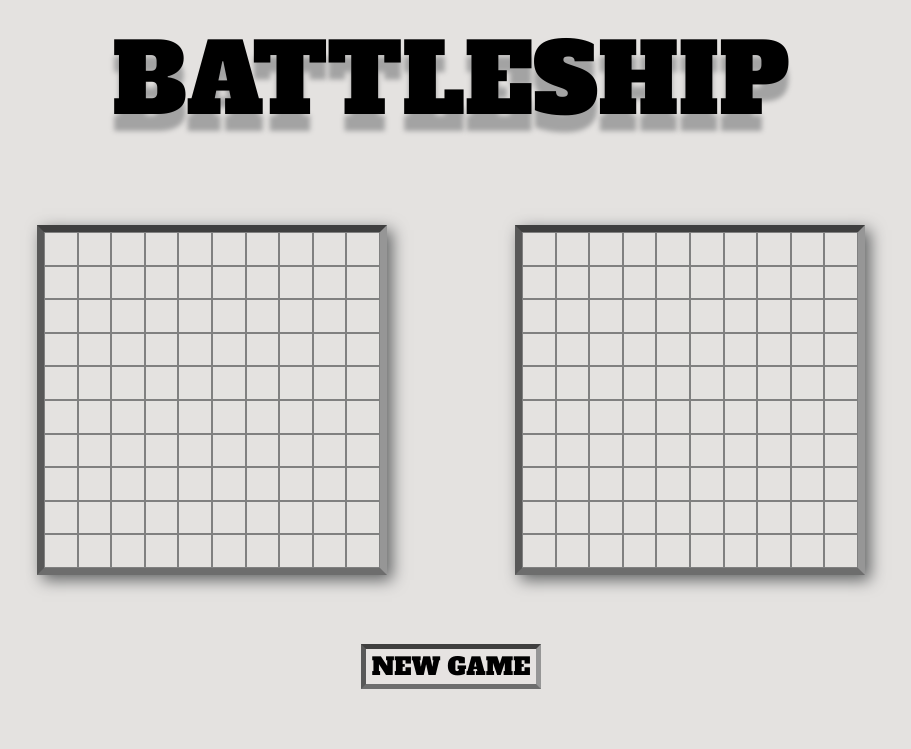
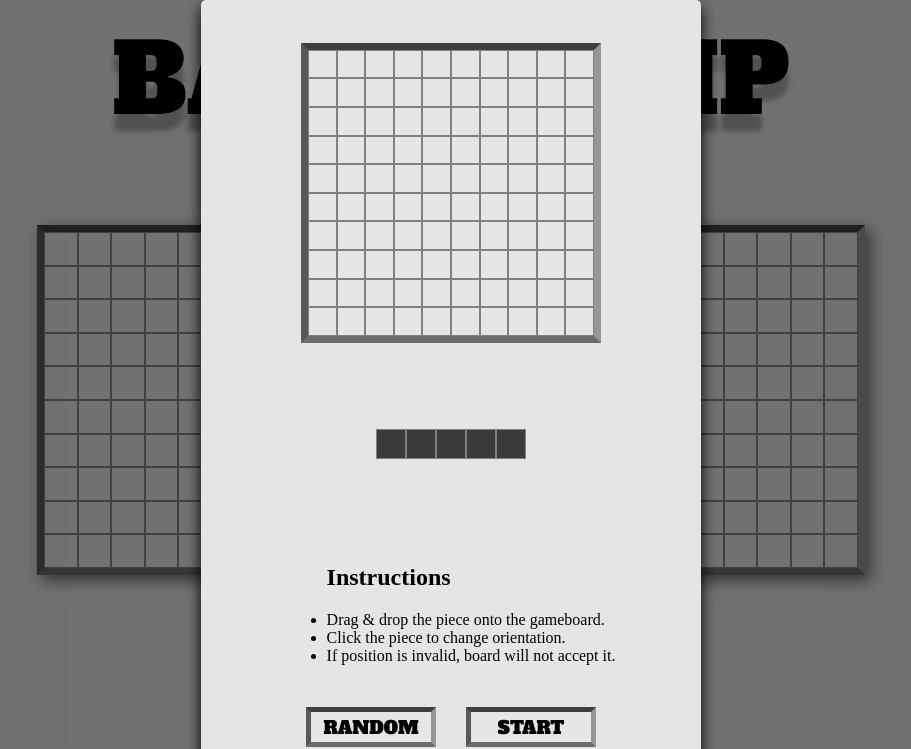
Before and after one commit to octavian-sn/odin-battleship, a website with bundled scripts: page dist/index.html in a window 1280 px wide. Shown: the top 749 px of the page, without its empty margins (189-1100 px from the left). Built offline with nearby package versions, Linux system fonts and the light colour scheme.

Commit message:
Add drag&drop functionality to modal for placing ships on the grid and in the board

```diff
--- a/src/assets/modal.css
+++ b/src/assets/modal.css
@@ -20,28 +20,6 @@
   gap: 10px;
 }
 
-/* Piece picking block */
-#pick-block {
-  width: 300px;
-  height: 300px;
-  display: grid;
-  grid-template-columns: repeat(10, 1fr);
-  border: 7px solid rgb(63, 63, 63);
-  border-left-color: rgb(88, 88, 88);
-  border-bottom-color: rgb(109, 109, 109);
-  border-right-color: rgb(150, 150, 150);
-}
-
-#piece {
-  height: 140px;
-  width: 140px;
-  border: 2px solid black;
-}
-
-#modal.active {
-  transform: translate(-50%, -50%) scale(1);
-}
-
 /* Overlay */
 #overlay {
   position: fixed;
@@ -59,3 +37,71 @@
   opacity: 1;
   pointer-events: all;
 }
+
+/* Modal contents */
+#pick-block {
+  width: 300px;
+  height: 300px;
+  display: grid;
+  grid-template-columns: repeat(10, 1fr);
+  border: 7px solid rgb(63, 63, 63);
+  border-left-color: rgb(88, 88, 88);
+  border-bottom-color: rgb(109, 109, 109);
+  border-right-color: rgb(150, 150, 150);
+}
+
+#piece-container {
+  height: 150px;
+  width: 150px;
+  display: flex;
+  justify-content: center;
+  align-items: center;
+}
+
+#piece {
+  /* border: 1px solid gray; */
+  display: flex;
+  flex-direction: row;
+}
+
+#piece .cell {
+  background-color: rgb(59, 59, 59);
+  height: 30px;
+  width: 30px;
+}
+
+#modal.active {
+  transform: translate(-50%, -50%) scale(1);
+}
+
+#buttons {
+  display: flex;
+  gap: 30px;
+}
+
+#buttons button {
+  width: 110px;
+}
+
+@media only screen and (min-width: 768px) {
+  #modal {
+    height: 800px;
+    width: 500px;
+  }
+
+  #modal__window {
+    display: flex;
+    flex-direction: column;
+    justify-content: space-around;
+    align-items: center;
+    height: 100%;
+    padding-bottom: 30px;
+    padding-top: 20px;
+  }
+
+  #buttons button {
+    width: 130px;
+    height: 40px;
+    font-size: large;
+  }
+}
--- a/src/display.js
+++ b/src/display.js
@@ -15,6 +15,12 @@ export const createGrid = function () {
         square.dataset.x = i;
         square.dataset.y = j;
         container.appendChild(square);
+        // If elements are from pickBlock allow Dropping events
+        if (board === arr[2]) {
+          square.addEventListener('dragover', (e) => {
+            e.preventDefault();
+          });
+        }
       }
     }
   });
@@ -34,3 +40,37 @@ export const loadModal = function () {
   document.getElementById('modal').classList.add('active');
   document.getElementById('overlay').classList.add('active');
 };
+
+export const renderShip = function (a) {
+  const container = document.getElementById('piece-container');
+  container.innerHTML = '';
+  const piece = document.createElement('div');
+  piece.dataset.length = a;
+  piece.dataset.orientation = 'h';
+  piece.id = 'piece';
+  piece.classList.add('horizontal');
+  piece.draggable = true;
+  for (let i = 0; i < a; i++) {
+    const cell = document.createElement('div');
+    cell.classList.add('cell');
+    piece.appendChild(cell);
+  }
+  container.appendChild(piece);
+};
+
+export const changeOrientation = function () {
+  const piece = document.getElementById('piece');
+  if (piece.style.flexDirection === 'row') {
+    piece.style.flexDirection = 'column';
+    piece.dataset.orientation = 'v';
+  } else {
+    piece.style.flexDirection = 'row';
+    piece.dataset.orientation = 'h';
+  }
+};
+
+export const displayShip = function (arr, cells) {
+  const index = arr[0].toString() + arr[1].toString();
+  const cell = cells[Number(index)];
+  cell.style.backgroundColor = 'rgb(59, 59, 59)';
+};
--- a/src/factories/gameboard.js
+++ b/src/factories/gameboard.js
@@ -67,17 +67,23 @@ const GameBoard = () => {
     },
 
     // For testing purposes~~
-    getShips() {
-      const arr = [];
-      board.forEach((row) => {
-        row.forEach((cell) => {
-          if (typeof cell[0] === 'object') arr.push(cell[0].getHealth());
-        });
-      });
-      return {
-        areas,
-        arr,
-      };
+    getCellsOfShip(x, y, orientation, length) {
+      const cells = [];
+      for (let i = 0; i < length; i++) {
+        if (orientation === 'h') cells.push([x, y + i]);
+        if (orientation === 'v') cells.push([x + i, y]);
+      }
+      return cells;
+      // const arr = [];
+      // board.forEach((row) => {
+      //   row.forEach((cell) => {
+      //     if (typeof cell[0] === 'object') arr.push(cell[0].getHealth());
+      //   });
+      // });
+      // return {
+      //   areas,
+      //   arr,
+      // };
     },
 
     // Check if area is empty, return true or false, or 'invalid area'
--- a/src/game.js
+++ b/src/game.js
@@ -17,12 +17,14 @@ export function newGame(robotsTarget) {
   enemy = Player(humanBoard);
 
   // Populate boards with random ships and create the cell grid inside squares
-  humanBoard.randomShips();
+  // humanBoard.randomShips();
   robotBoard.randomShips();
 
   // Select the DOM squares after creating the grid to display feedback from attacks
   humanSquareCells = Array.from(robotsTarget.childNodes);
   gameOngoing = true;
+
+  return humanBoard;
 }
 
 function checkForWinner(person, result, cell, board) {
--- a/src/index.js
+++ b/src/index.js
@@ -1,28 +1,57 @@
-import { createGrid, loadModal } from './display';
+import {
+  createGrid, loadModal, renderShip, changeOrientation, displayShip,
+} from './display';
 import { newGame, playTurn, testing } from './game';
 import './assets/style.css';
 import './assets/modal.css';
 
-const newGameButton = document.getElementById('new-game');
-const robotSquare = document.getElementById('second-block');
 const humanSquare = document.getElementById('first-block');
 
 // Create Grid inside the squares and render the game logic
 createGrid();
-newGame(humanSquare);
+const humanBoard = newGame(humanSquare);
+const shipLenghts = [5, 4, 3, 2, 1];
 
-robotSquare.addEventListener('click', (e) => {
+// Attack the computer's board
+document.getElementById('second-block').addEventListener('click', (e) => {
   playTurn(e);
 });
 
-newGameButton.addEventListener('click', () => {
+// Reset game
+document.getElementById('new-game').addEventListener('click', () => {
   createGrid();
   newGame(humanSquare);
 });
 
+// Initial load
 window.addEventListener('load', () => {
-  // loadModal();
+  loadModal();
+  renderShip(5);
 });
+
+// Change orientation of piece
+document.getElementById('piece-container').addEventListener('click', () => {
+  changeOrientation();
+});
+
+// Set piece to board
+const selectingCells = Array.from(document.getElementById('pick-block').childNodes);
+selectingCells.forEach((cell) => cell.addEventListener('drop', (e) => {
+  const piece = document.getElementById('piece');
+  const x = Number(e.target.dataset.x);
+  const y = Number(e.target.dataset.y);
+  const { orientation } = piece.dataset;
+  const length = Number(piece.dataset.length);
+
+  if (humanBoard.isEmpty(x, y, orientation, length)) {
+    console.log(humanBoard.getCellsOfShip(x, y, orientation, length));
+    const cells = humanBoard.getCellsOfShip(x, y, orientation, length);
+    cells.forEach((cell) => displayShip(cell, selectingCells));
+    shipLenghts.shift();
+    renderShip(shipLenghts[0]);
+    // console.log(humanBoard.isEmpty());
+  }
+}));
 
 humanSquare.addEventListener('click', () => {
   testing();
```
Also changed, not shown: dist/index.html, dist/main.js.
